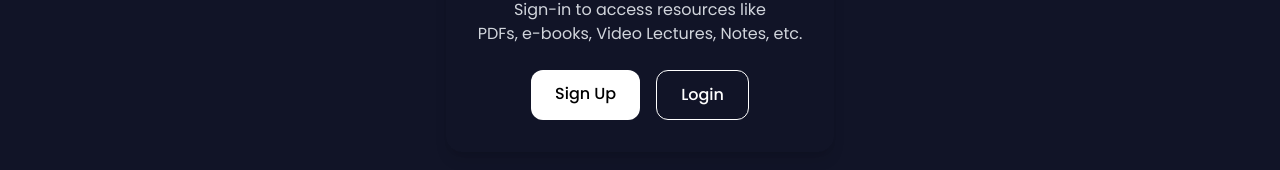
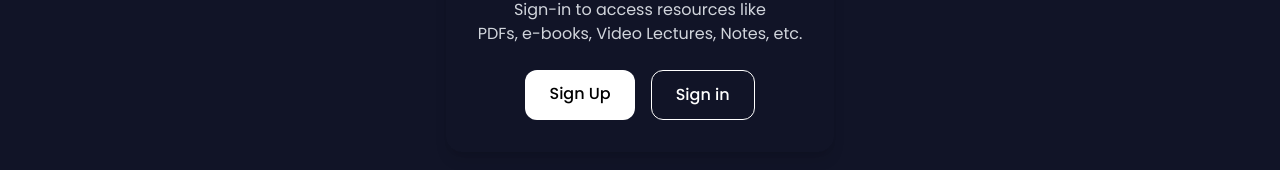
Before and after one commit to sensei-webdev/cttc, a React (Vite) app: page /resources in a window 1280 px wide. Shown: the part 382-552 px from the top of the page. Built offline with nearby package versions, Linux system fonts and the light colour scheme; no server answers.

Commit message:
Allahoakbar

```diff
--- a/index.html
+++ b/index.html
@@ -16,7 +16,7 @@
     />
     <title>CT Training Centre | Learn modern tech in smooth way</title>
   </head>
-  <body style="font-family: 'Poppins';" class="bg-[#111427]">
+  <body style="font-family: 'Poppins'; background-color: #111427;" >
     <div id="root"></div>
     <script type="module" src="/src/main.jsx"></script>
   </body>
--- a/src/components/Signup.jsx
+++ b/src/components/Signup.jsx
@@ -10,16 +10,16 @@ const Signup = () => {
         <p className="text-gray-300">Sign-in to access resources like <br /> PDFs, e-books, Video Lectures, Notes, etc.</p>
         <div className="flex flex-col justify-center gap-4 sm:flex-row">
           <Link
-            to="https://novel-shad-98.accounts.dev/sign-in?redirect_url=http%3A%2F%2Flocalhost%3A5173%2F"
+            to="https://accounts.imabubakar.xyz/sign-up"
             className="px-6 py-3 font-medium text-black transition-transform duration-200 transform bg-white rounded-xl hover:scale-105 active:scale-95"
           >
             Sign Up
           </Link>
           <Link
-            to="https://novel-shad-98.accounts.dev/sign-in?redirect_url=http%3A%2F%2Flocalhost%3A5173%2F"
+            to="https://accounts.imabubakar.xyz/sign-in"
             className="px-6 py-3 font-medium text-white transition-transform duration-200 transform border border-white rounded-xl hover:scale-105 active:scale-95"
           >
-            Login
+            Sign in
           </Link>
         </div>
       </div>
--- a/src/main.jsx
+++ b/src/main.jsx
@@ -6,8 +6,6 @@ import App from "./App.jsx";
 import { ClerkProvider } from "@clerk/clerk-react";
 
 const PUBLISHABLE_KEY = import.meta.env.VITE_CLERK_PUBLISHABLE_KEY;
-
-console.log("Clerk Key:", PUBLISHABLE_KEY); // 👈 check here
 
 if (!PUBLISHABLE_KEY) {
   throw new Error("Add your Clerk Publishable Key to the .env file");
```
